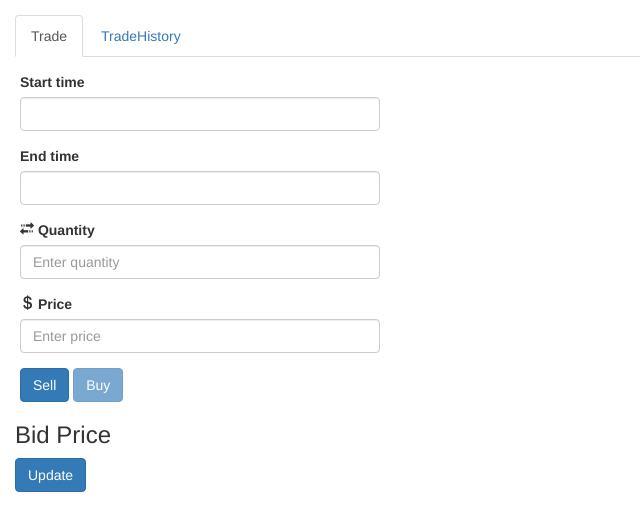
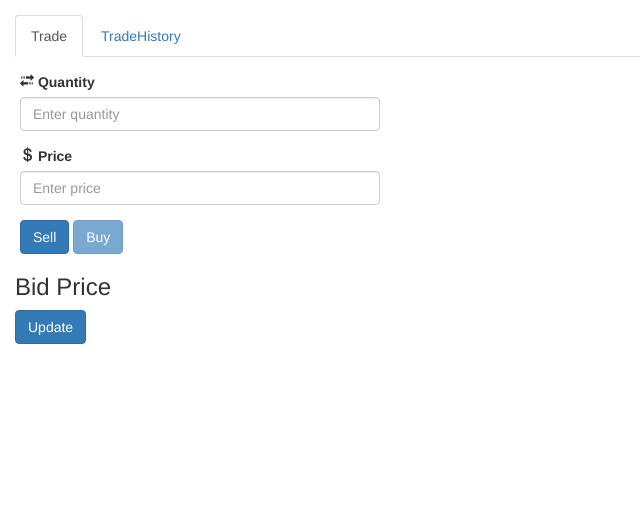
Before and after one commit to TheaZh/JPMorgan, a Flask app: template JPMorgan Project/Templates/login.html in a window 1280 px wide. Shown: the part 54-585 px from the top of the page, without its empty margins (0-640 px from the left). Run offline with Flask 2, Linux system fonts and the light colour scheme; the template is opened without the code that fills it, so the values that code supplies are empty; some libraries are stand-ins or nearby versions.

Commit message:
remove start and end time

```diff
--- a/JPMorgan Project/DummyAPI.py
+++ b/JPMorgan Project/DummyAPI.py
@@ -65,67 +65,12 @@ def sell_stock():
     else:
         price = int(request.form['price'])
     quantity = int(request.form['quantity'])
-    # username=session['username']
 
-    curtime=datetime.now().time()
-    struct_time = curtime.strftime('%H:%M')
-    t0=struct_time.split(":")
-
-    #if request.form['startTime']=='':
-    #    if struct_time>"17:59":
-    #        result="stock exchange closed today, please try to sell stock tomorrow."
-    #        flash(result)
-    #        return render_template('login.html')
-    #    else:
-    #        startTime=max(struct_time,"09:00")
-    #else:
-    startTime=request.form['startTime'].encode()
-    t1=startTime.split(":")
-
-    #if request.form['endTime']=='':
-    #    if struct_time>"17:59":
-    #        result="stock exchange closed today, please try to sell stock tomorrow."
-    #        flash(result)
-    #        return render_template('login.html')
-    #    else:
-    #        endTime="17:59"
-    #else:
-    endTime=request.form['endTime'].encode()
-    t2=endTime.split(":")
-    print price
-    print quantity
-    print curtime
-    print startTime
-    print endTime
-    print t0 #current time
-    print t1 #start time
-    print t2 #end time
-
-    #temp=[]
-
-    before=(int(t1[0])-int(t0[0]))*60+int(t1[1])-int(t0[1])
-    if before<0:
-        before=0
-    print before
-    time.sleep(before*60)
-
-    process=(int(t2[0])-int(t1[0]))*60+int(t2[1])-int(t1[1])
-
-    if quantity<12:
-        count=quantity
-        k=count
-    elif quantity<120:
-        count=12
-        k=count
-    else:
-        count=12*quantity/120
-        k=count
-        if process*60<count:
-            count=process*60
-            k=count
+    username=session['username']
+    k=12
 
     while quantity>0:
-        username="wangxucan"
+        #username="wangxucan"
         if k==0:
             result = "This Order can not be finished in time "+k
             #context=dict(info = result)
@@ -165,7 +110,7 @@ def sell_stock():
                 #temp.add(result)
 
             k-=1
-            time.sleep(process*60/count)
+            time.sleep(2)
         flash(result)
         #context = dict(info = temp)
     return render_template('login.html')
--- a/JPMorgan Project/Templates/login.html
+++ b/JPMorgan Project/Templates/login.html
@@ -19,17 +19,6 @@
             <div>
                 <form id="tradeForm" class="form-horizontal" action="/sell_action" method="POST"
                       style="margin-top: 15px; margin-left: 20px; margin-right: 900px ">
-
-                    <div class="form-group">
-                        <label for="startTime">Start time</label>
-                        <input type="text" class="form-control" name="startTime" />
-                    </div>
-
-                    <div class="form-group">
-                        <label for="endTime">End time</label>
-                        <input type="text" class="form-control" name="endTime" />
-                    </div>
-
                     <div class="form-group">
                         <label for="quantity"><span class="glyphicon glyphicon-transfer"></span>
                             Quantity</label>
@@ -95,74 +84,6 @@ $(document).ready(function() {
                         message: 'The price must be an number'
                     }
                 }
-            },
-            startTime: {
-                verbose: false,
-                validators: {
-                    notEmpty: {
-                        message: 'The start time is required'
-                    },
-                    regexp: {
-                        regexp: TIME_PATTERN,
-                        message: 'The start time must be between 09:00 and 17:59'
-                    },
-                    callback: {
-                        message: 'The start time must be earlier then the end one',
-                        callback: function(value, validator, $field) {
-                            var endTime = validator.getFieldElements('endTime').val();
-                            if (endTime === '' || !TIME_PATTERN.test(endTime)) {
-                                return true;
-                            }
-                            var startHour    = parseInt(value.split(':')[0], 10),
-                                startMinutes = parseInt(value.split(':')[1], 10),
-                                endHour      = parseInt(endTime.split(':')[0], 10),
-                                endMinutes   = parseInt(endTime.split(':')[1], 10);
-
-                            if (startHour < endHour || (startHour == endHour && startMinutes < endMinutes)) {
-                                // The end time is also valid
-                                // So, we need to update its status
-                                validator.updateStatus('endTime', validator.STATUS_VALID, 'callback');
-                                return true;
-                            }
-
-                            return false;
-                        }
-                    }
-                }
-            },
-            endTime: {
-                verbose: false,
-                validators: {
-                    notEmpty: {
-                        message: 'The end time is required'
-                    },
-                    regexp: {
-                        regexp: TIME_PATTERN,
-                        message: 'The end time must be between 09:00 and 17:59'
-                    },
-                    callback: {
-                        message: 'The end time must be later then the start one',
-                        callback: function(value, validator, $field) {
-                            var startTime = validator.getFieldElements('startTime').val();
-                            if (startTime == '' || !TIME_PATTERN.test(startTime)) {
-                                return true;
-                            }
-                            var startHour    = parseInt(startTime.split(':')[0], 10),
-                                startMinutes = parseInt(startTime.split(':')[1], 10),
-                                endHour      = parseInt(value.split(':')[0], 10),
-                                endMinutes   = parseInt(value.split(':')[1], 10);
-
-                            if (endHour > startHour || (endHour == startHour && endMinutes > startMinutes)) {
-                                // The start time is also valid
-                                // So, we need to update its status
-                                validator.updateStatus('startTime', validator.STATUS_VALID, 'callback');
-                                return true;
-                            }
-
-                            return false;
-                        }
-                    }
-                }
             }
         }
     });
```
